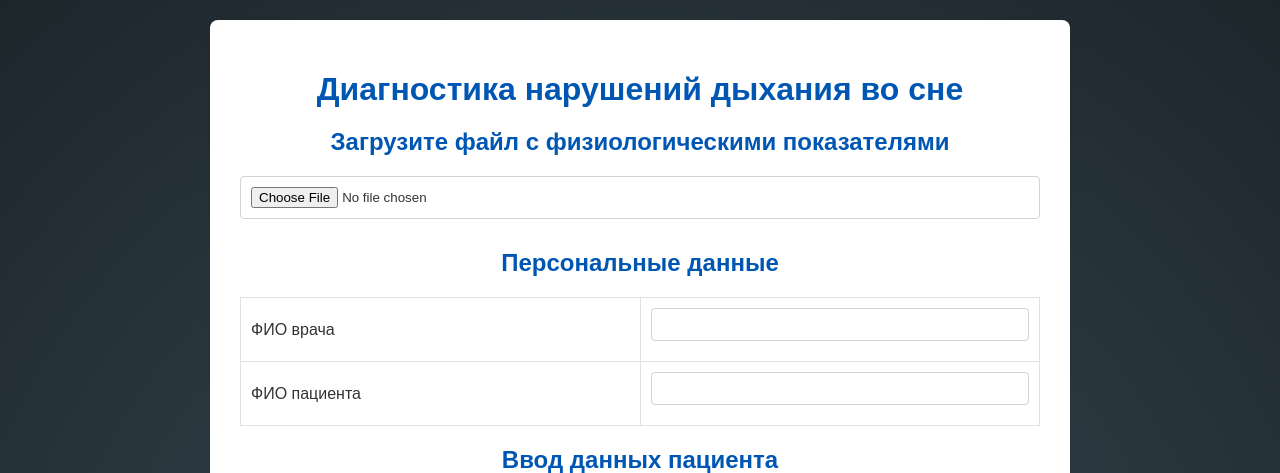
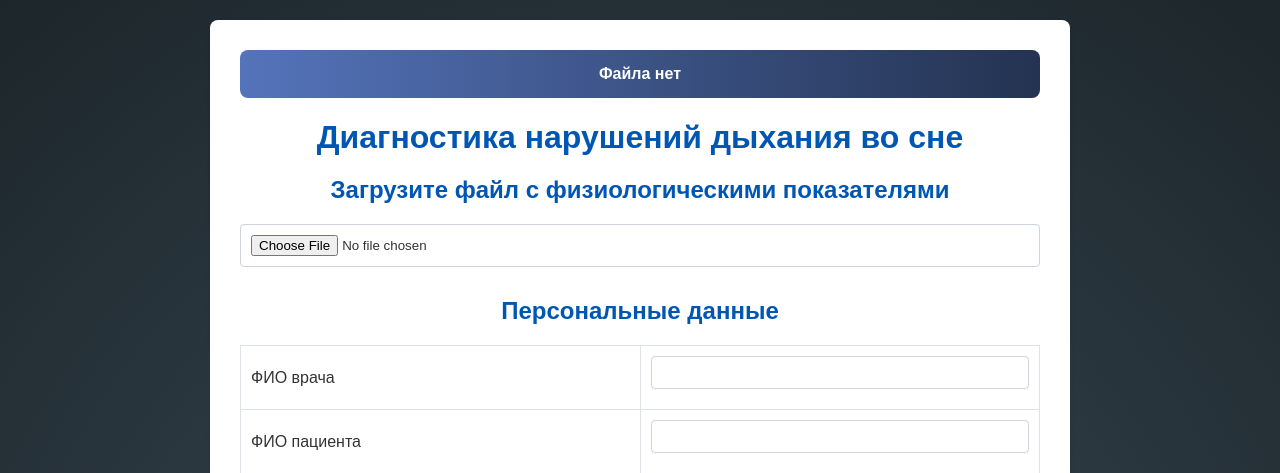
Before and after one commit to YFrite/SleepDet, a Flask app: a page that uses flask_app/templates/index.html in a window 1280 px wide. Shown: the top 473 px of the page. Run offline with Flask 3, Linux system fonts and the light colour scheme.

Commit message:
feat: Add notifications

```diff
--- a/flask_app/app.py
+++ b/flask_app/app.py
@@ -51,17 +51,13 @@ def allowed_file(filename):
 
 def checker(params, checkbox_data, filename):
     if filename == "":
-        flash('Файл не выбран. Выберите файл')
-        return True
+        return 'Файл не выбран. Выберите файл'
     if not allowed_file(filename):
-        flash("Файл не является .rec")
-        return True
+        return "Файл не является .rec"
     if not check_input_values(params):
-        flash("Значения не входят в диапазон")
-        return True
+        return "Значения не входят в диапазон"
     if not check_checkboxes(checkbox_data):
-        flash("Выбраны не >= 2 каналов")
-        return True
+        return "Выбраны не >= 2 каналов"
 
 
 def data_preparation(time_start):
@@ -76,7 +72,8 @@ def data_preparation(time_start):
 
 @app.route('/', methods=['GET', 'POST'])
 def main_page():
-    return render_template('index.html', features=ITEMS["dataset"], params=ITEMS["params"])
+    return render_template('index.html', features=ITEMS["dataset"], params=ITEMS["params"],
+                           error=request.args.get("error", ""))
 
 
 @app.route('/upload', methods=['GET', 'POST'])
@@ -85,15 +82,14 @@ def upload_file():
     time_start = time.time()
     try:
         if 'file' not in request.files:
-            flash('File not in request')
-            return redirect(url_for("main_page"))
+            return redirect(url_for("main_page", error="Файла нет"))
 
         file = request.files['file']
         checkbox_data = request.form.get('checkboxData')
         params = json.loads(request.form.get('paramsData'))
 
-        if checker(params, checkbox_data, file.filename):
-            return redirect(url_for('main_page'))
+        if errors := checker(params, checkbox_data, file.filename):
+            return redirect(url_for('main_page', error=errors))
 
         if checkbox_data:
             checkbox_data = json.loads(checkbox_data)
@@ -116,8 +112,8 @@ def upload_file():
         try:
             DATA = parse_edf(filename, features_to_use)
         except Exception as e:
-            flash(f'Error parsing file: {e}')
-            return redirect(url_for('main_page'))
+            error = (f'Error parsing file: {e}')
+            return redirect(url_for('main_page', error=error))
 
         results = predict(DATA, INPUT_CHARACTER)
 
@@ -129,7 +125,6 @@ def upload_file():
         create_docx_file(app.config["REPORT_FOLDER"], CONTENT["PATIENT_FULL_NAME"].replace(" ", "_"), CONTENT)
 
         return redirect(url_for('download'))
-        # return redirect(url_for('loading_screen'))
     except Exception as e:
         print(f'An error occurred: {e}')
         return jsonify({'error': str(e)}), 500
@@ -148,4 +143,4 @@ if __name__ == '__main__':
         ITEMS = json.load(f)
     os.makedirs(app.config['UPLOAD_FOLDER'], exist_ok=True)
     os.makedirs(app.config["REPORT_FOLDER"], exist_ok=True)
-    app.run(debug=False, host="0.0.0.0", port=5000)
+    app.run(debug=True, host="0.0.0.0", port=5000)
--- a/flask_app/scripts/machine_learner.py
+++ b/flask_app/scripts/machine_learner.py
@@ -1,11 +1,12 @@
 def predict(table_data, channels):
 
+    confidence = 1
     result = 0
     hypopnea_count = 0
     apnea_count = 0
     return {"APNEA_COUNT": apnea_count, "HYPOPNEA_COUNT": hypopnea_count,
             "COUNT_OF_VIOLATIONS": apnea_count + hypopnea_count,
-            "RESULT": "наличие" if result else "отсутствие"}
+            "RESULT": "наличие" if result else "отсутствие", "CONFIDENCE": round(confidence * 100, 4) }
 
 
 def get_severity(ahi):
--- a/flask_app/static/styles/style.css
+++ b/flask_app/static/styles/style.css
@@ -84,6 +84,22 @@ table input[type="text"] {
   transition: background 0.3s ease, transform 0.3s ease;
 }
 
+.alert {
+    top: 0;
+    left: 0;
+    width: 100%;
+    background: linear-gradient(90deg, #4b6cb7, #182848);
+    padding: 15px 20px;
+    border: none;
+    border-radius: 8px;
+    opacity: 95%;
+    color: white;
+    text-align: center;
+
+    margin-bottom: 10px;
+    box-sizing: border-box;
+}
+
 .submit-button:hover {
   background: linear-gradient(90deg, #3a4a9f, #14203d);
   transform: translateY(-2px);
@@ -103,6 +119,7 @@ table input[type="text"] {
 	position: relative;
 	display: inline-block;
 }
+
 .input-file span {
 	position: relative;
 	display: inline-block;
@@ -123,6 +140,7 @@ table input[type="text"] {
 	margin: 0;
 	transition: background-color 0.2s;
 }
+
 .input-file input[type=file] {
 	position: absolute;
 	z-index: -1;
@@ -150,35 +168,23 @@ table input[type="text"] {
 	background-color: #eee;
 }
 
-.alert {
-    top: 0;
-    left: 0;
-    width: 100%;
-    background-color: rgba(139, 0, 58, 0.9);
-    opacity: 80%;
-    color: white;
-    text-align: center;
-    padding: 20px;
-    margin-bottom: 10px;
-    box-sizing: border-box;
-}
 
 .alert-content {
     width: 10%;
-    margin: 0 auto; /* Центрируем содержимое по горизонтали */
+    margin: 0 auto;
 }
 
 #overlay {
   position: fixed;
-  display: none; /* Скрыто по умолчанию */
+  display: none;
   width: 100%;
   height: 100%;
   top: 0;
   left: 0;
   right: 0;
   bottom: 0;
-  background-color: rgba(0, 0, 0, 0.5); /* Полупрозрачный черный фон */
-  z-index: 999; /* Показать над всем контентом */
+  background-color: rgba(0, 0, 0, 0.5);
+  z-index: 999;
 }
 
 .overlay-content {
--- a/flask_app/templates/index.html
+++ b/flask_app/templates/index.html
@@ -8,19 +8,18 @@
     <script src="{{ url_for('static', filename='scripts/script.js') }}"></script>
   </head>
   <body>
-  {% with msg = get_flashed_messages() %}
-        {% if msg %}
-            <div class="alert">
-              <strong class="alert-content">{{ msg }}123123</strong>
-            </div>
-        {% endif %}
-    {% endwith %}
+
     <div id="overlay">
       <div class="overlay-content">
         Ждите, модель предугадывает
       </div>
     </div>
     <div class="container">
+      {% if error %}
+            <div class="alert">
+              <strong class="alert-content">{{ error }}</strong>
+            </div>
+        {% endif %}
       <h1>Диагностика нарушений дыхания во сне</h1>
       <h2>Загрузите файл с физиологическими показателями</h2>
       <form id="uploadForm" method="post" action="{{ url_for('upload_file') }}" name="uploadForm"
```
Also changed, not shown: 1 other file.
